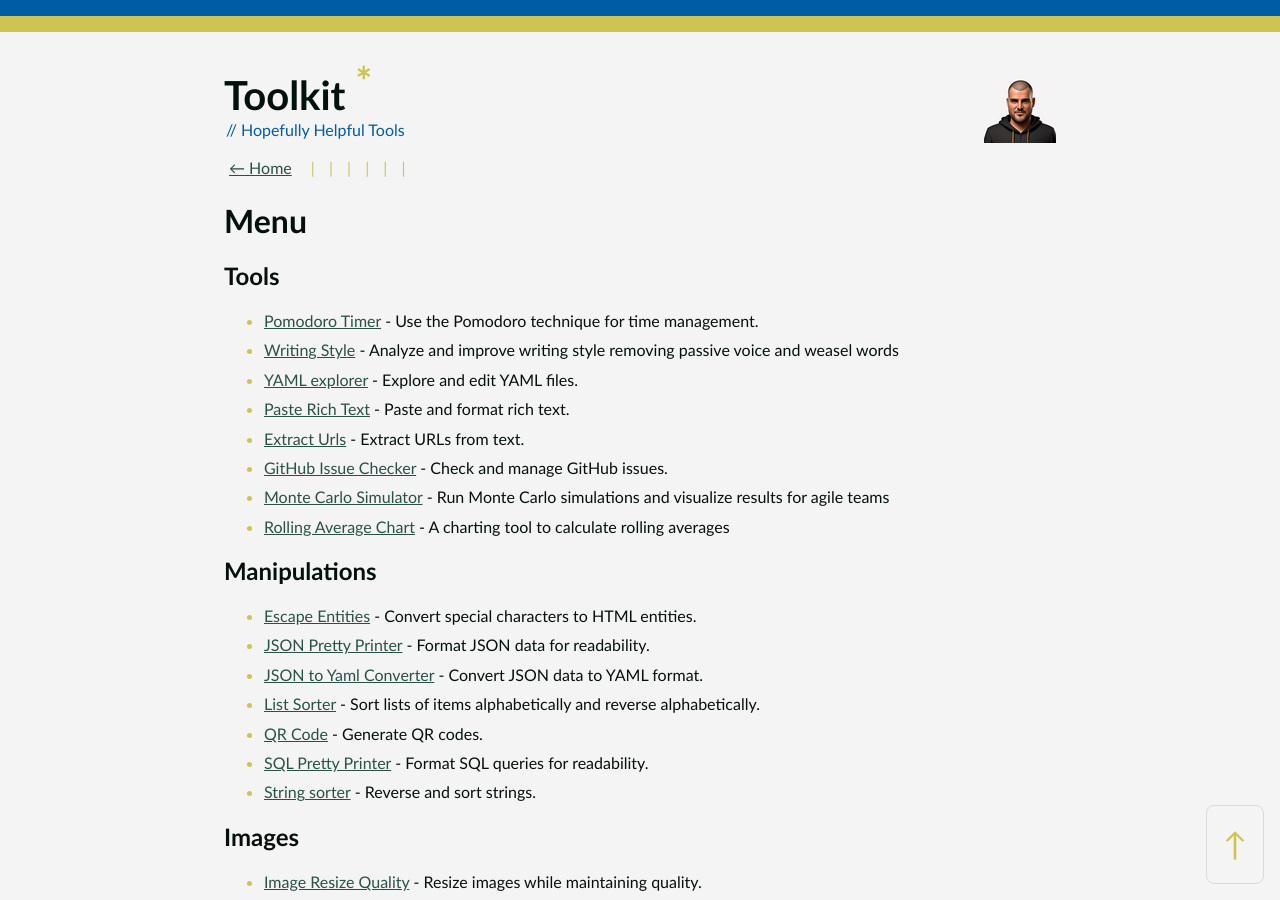
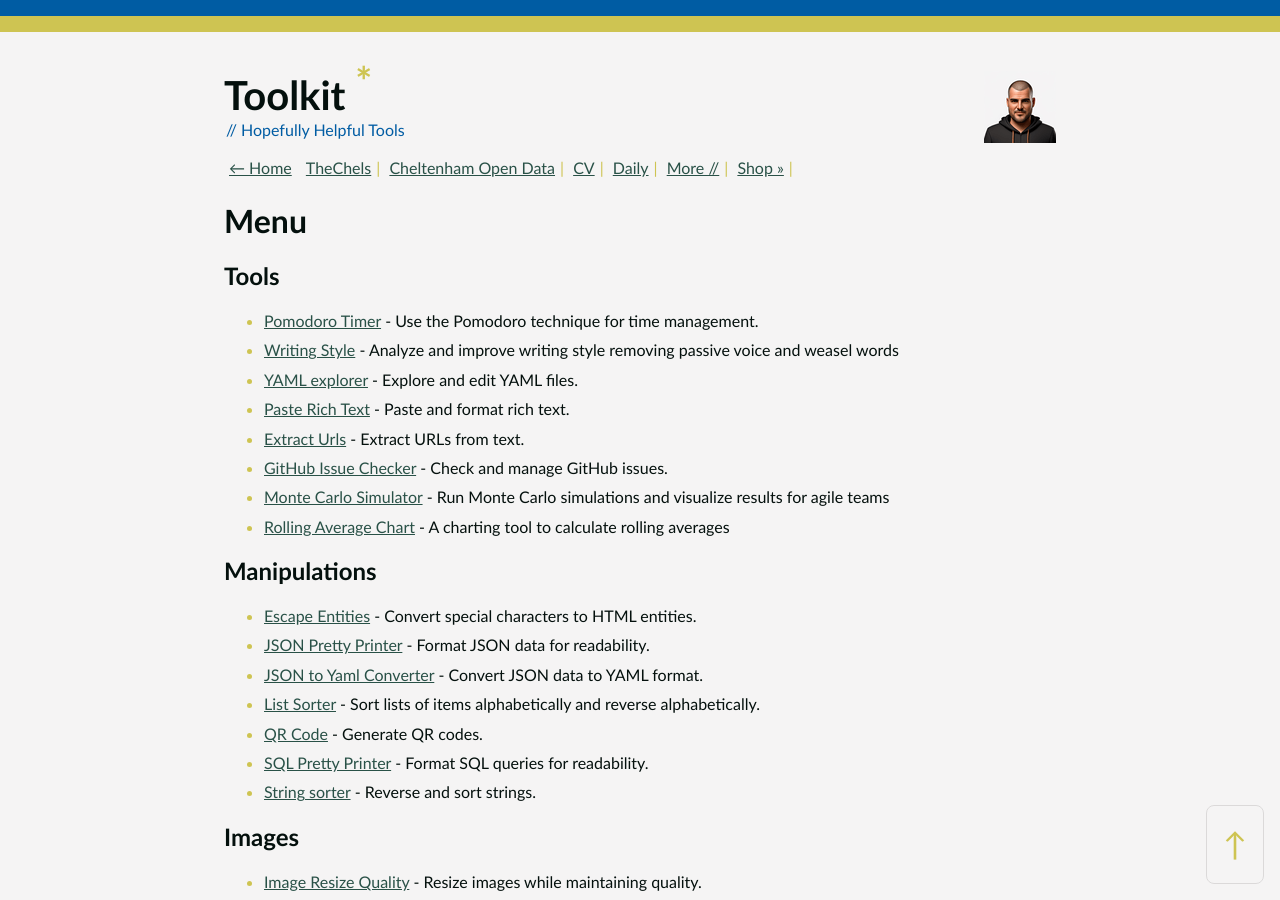
Before and after one commit to mat-0/Tools.TheChels.uk, a Jekyll site: the page built from index.md, in a window 1280 px wide and 900 px high. Built offline with Jekyll 4.4.1, drawn with Linux system fonts in a browser that asks for light colours; some of the changed lines change nothing that is shown.

Commit message:
fixing output
Signed-off-by: mat-0 <Github@thechels.uk>

```diff
--- a/_config.yml
+++ b/_config.yml
@@ -44,14 +44,14 @@ include:
 ## Header
 navigation_header:
   - link: "https://thechels.uk/"
-    title: "TheChels"
+    name: "TheChels"
   - link: "https://cod.thechels.uk/"
-    title: "Cheltenham Open Data"
+    name: "Cheltenham Open Data"
   - link: "https://thechels.uk/cv"
-    title: "CV"
+    name: "CV"
   - link: "https://thechels.uk/daily"
-    title: "Daily"
+    name: "Daily"
   - link: "https://thechels.uk/slashes"
-    title: "More //"
+    name: "More //"
   - link: "https://shop.the-ensemblist.uk"
-    title: "Shop &raquo;"
+    name: "Shop &raquo;"
```
